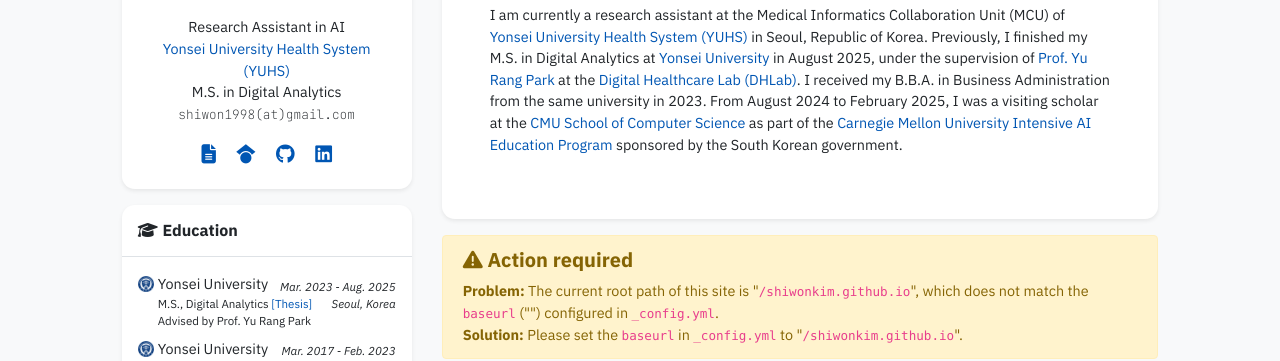
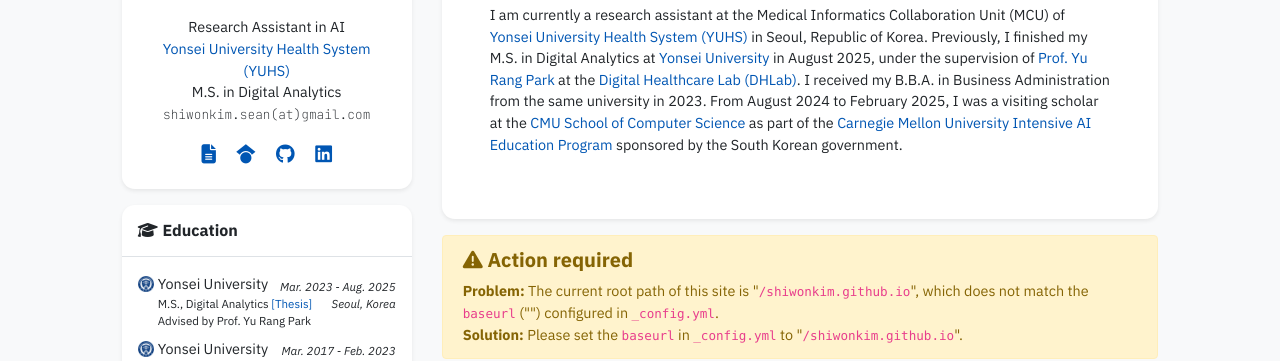
Before and after one commit to shiwonkim/shiwonkim.github.io, a Jekyll site: the page built from index.html, in a window 1280 px wide and 900 px high, scrolled down 348 px. Shown: the part 154-515 px from the top of the window. Built offline with Jekyll 4.4.1, drawn with Linux system fonts in a browser that asks for light colours; nearby versions of some CDN libraries; some web fonts are replaced; a style sheet for code colours, icons or effects is not loaded.

Commit message:
edit profile

```diff
--- a/_data/profile.yml
+++ b/_data/profile.yml
@@ -10,7 +10,7 @@
 - name: M.S. in Digital Analytics
 
 
-email: "shiwon1998@gmail.com"
+email: "shiwonkim.sean@gmail.com"
 cv_link: https://shiwonkim.github.io/uploads/CV_ShiwonKim.pdf
 gscholar: 2M8pQ4MAAAAJ  # This is an example, replace it with your own Google Scholar ID
 github: shiwonkim
```
